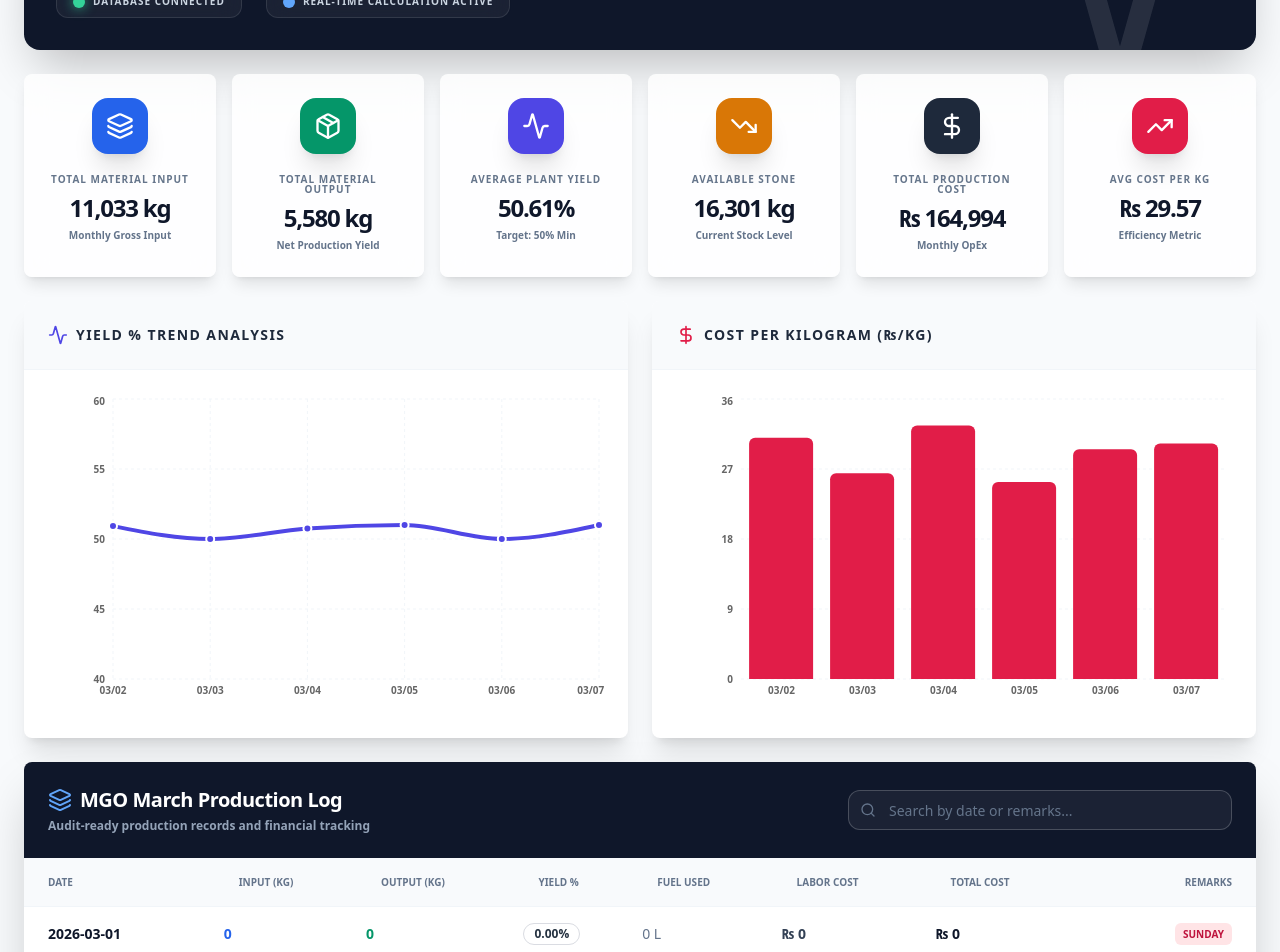
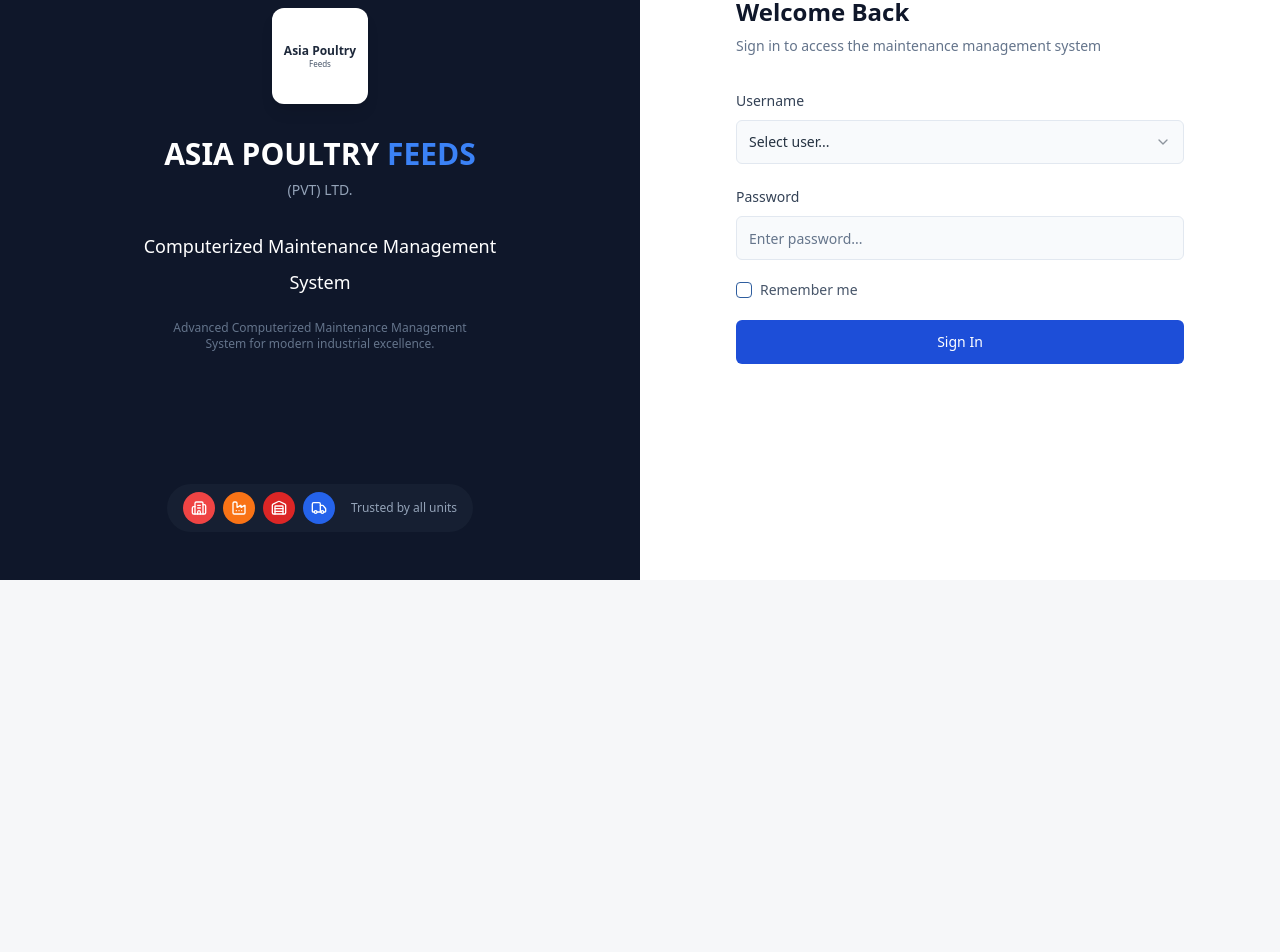
Before and after one commit to cmmsasiaserver-netizen/furnace, a Next.js app: page / in a window 1280 px wide. Shown: the part 220-1172 px from the top of the page. After the commit the page ends 800 px from the top, so only its background shows below. Built offline with nearby package versions, Linux system fonts and the light colour scheme.

Commit message:
feat: add Asia Poultry Feeds CMMS login page

```diff
--- a/app/page.tsx
+++ b/app/page.tsx
@@ -1,208 +1,143 @@
-"use client"
+"use client";
 
-import { useState } from "react"
-import { useMGOStore } from "@/lib/store"
-import { Card, CardContent, CardHeader, CardTitle } from "@/components/ui/card"
-import { Table, TableBody, TableCell, TableHead, TableHeader, TableRow } from "@/components/ui/table"
+import { useState } from "react";
+import { Button } from "@/components/ui/button";
+import { Input } from "@/components/ui/input";
+import { Label } from "@/components/ui/label";
+import { Checkbox } from "@/components/ui/checkbox";
 import {
-  BarChart, Bar, XAxis, YAxis, CartesianGrid, Tooltip, ResponsiveContainer, Legend, LineChart, Line
-} from "recharts"
-import {
-  TrendingUp, TrendingDown, Package, Fuel, DollarSign, Users, Activity, Layers, Search
-} from "lucide-react"
-import { Badge } from "@/components/ui/badge"
-import { Input } from "@/components/ui/input"
+  Select,
+  SelectContent,
+  SelectItem,
+  SelectTrigger,
+  SelectValue,
+} from "@/components/ui/select";
+import { Building2, Factory, Warehouse, Truck } from "lucide-react";
 
-export default function MGOPage() {
-  const { records } = useMGOStore()
-  const [search, setSearch] = useState("")
-
-  // Calculations
-  const filtered = records.filter(r => r.date.includes(search) || r.remarks.toLowerCase().includes(search.toLowerCase()))
-  const lastRecord = records[records.length - 1]
-  const totalInput = records.reduce((acc, r) => acc + r.materialInput, 0)
-  const totalOutput = records.reduce((acc, r) => acc + r.materialOutput, 0)
-  const avgYield = records.filter(r => r.yield > 0).reduce((acc, r) => acc + r.yield, 0) / records.filter(r => r.yield > 0).length
-  const totalCost = records.reduce((acc, r) => acc + r.totalCost, 0)
-
-  const chartData = records.filter(r => r.materialInput > 0).map(r => ({
-    name: r.date.split('-').slice(1).join('/'),
-    yield: r.yield,
-    costKg: r.costPerKg,
-    input: r.materialInput,
-    output: r.materialOutput
-  }))
-
-  const statCards = [
-    { label: "Total Material Input", value: `${totalInput.toLocaleString()} kg`, sub: "Monthly Gross Input", icon: Layers, color: "bg-blue-600" },
-    { label: "Total Material Output", value: `${totalOutput.toLocaleString()} kg`, sub: "Net Production Yield", icon: Package, color: "bg-emerald-600" },
-    { label: "Average Plant Yield", value: `${avgYield.toFixed(2)}%`, sub: "Target: 50% Min", icon: Activity, color: "bg-indigo-600" },
-    { label: "Available Stone", value: `${lastRecord?.availableStone.toLocaleString()} kg`, sub: "Current Stock Level", icon: TrendingDown, color: "bg-amber-600" },
-    { label: "Total Production Cost", value: `₨ ${totalCost.toLocaleString()}`, sub: "Monthly OpEx", icon: DollarSign, color: "bg-slate-800" },
-    { label: "Avg Cost per kg", value: `₨ ${(totalCost / totalOutput || 0).toFixed(2)}`, sub: "Efficiency Metric", icon: TrendingUp, color: "bg-rose-600" },
-  ]
+export default function LoginPage() {
+  const [rememberMe, setRememberMe] = useState(false);
 
   return (
-    <div className="min-h-screen bg-slate-50 p-6 flex flex-col gap-6 font-sans">
-      {/* Premium Header */}
-      <div className="bg-slate-900 text-white rounded-2xl p-8 shadow-2xl relative overflow-hidden">
-        <div className="absolute top-0 right-0 opacity-10 p-10">
-          <Activity className="h-64 w-64" />
+    <div className="min-h-screen flex">
+      {/* Left Side - Dark Blue Panel */}
+      <div className="hidden lg:flex lg:w-1/2 bg-slate-900 flex-col items-center justify-center px-12 relative">
+        {/* Logo */}
+        <div className="mb-8">
+          <div className="w-24 h-24 bg-white rounded-xl flex items-center justify-center shadow-lg">
+            <div className="text-center">
+              <div className="text-xs font-semibold text-slate-800 leading-tight">
+                Asia Poultry
+              </div>
+              <div className="text-[8px] text-slate-600">Feeds</div>
+            </div>
+          </div>
         </div>
-        <div className="relative z-10">
-          <Badge className="bg-blue-500 hover:bg-blue-600 text-white font-black mb-4">PRODUCTION MODULE v1.0</Badge>
-          <h1 className="text-4xl font-black tracking-tighter">MGO Management Software</h1>
-          <p className="text-slate-400 text-lg font-medium mt-2">Material Guarding & Operations Tracking — March 2026 Fleet</p>
 
-          <div className="flex items-center gap-6 mt-8 flex-wrap">
-            <div className="flex items-center gap-2 px-4 py-2 bg-white/5 rounded-xl border border-white/10 backdrop-blur-md">
-              <div className="h-3 w-3 rounded-full bg-emerald-400 shadow-[0_0_12px_rgba(52,211,153,0.8)]" />
-              <span className="text-slate-300 font-bold uppercase tracking-widest text-[10px]">Database Connected</span>
+        {/* Company Name */}
+        <h1 className="text-3xl font-bold text-white text-center mb-2">
+          ASIA POULTRY <span className="text-blue-500">FEEDS</span>
+        </h1>
+        <p className="text-sm text-slate-400 mb-8">(PVT) LTD.</p>
+
+        {/* System Title */}
+        <h2 className="text-lg text-white text-center mb-2">
+          Computerized Maintenance Management
+        </h2>
+        <h2 className="text-lg text-white text-center mb-6">System</h2>
+
+        {/* Subtitle */}
+        <p className="text-xs text-slate-500 text-center max-w-xs">
+          Advanced Computerized Maintenance Management System for modern
+          industrial excellence.
+        </p>
+
+        {/* Company Units */}
+        <div className="absolute bottom-12 flex items-center gap-4">
+          <div className="flex items-center gap-2 bg-slate-800/50 px-4 py-2 rounded-full">
+            <div className="w-8 h-8 bg-red-500 rounded-full flex items-center justify-center">
+              <Building2 className="w-4 h-4 text-white" />
             </div>
-            <div className="flex items-center gap-2 px-4 py-2 bg-white/5 rounded-xl border border-white/10 backdrop-blur-md">
-              <div className="h-3 w-3 rounded-full bg-blue-400" />
-              <span className="text-slate-300 font-bold uppercase tracking-widest text-[10px]">Real-time Calculation Active</span>
+            <div className="w-8 h-8 bg-orange-500 rounded-full flex items-center justify-center">
+              <Factory className="w-4 h-4 text-white" />
             </div>
+            <div className="w-8 h-8 bg-red-600 rounded-full flex items-center justify-center">
+              <Warehouse className="w-4 h-4 text-white" />
+            </div>
+            <div className="w-8 h-8 bg-blue-600 rounded-full flex items-center justify-center">
+              <Truck className="w-4 h-4 text-white" />
+            </div>
+            <span className="text-xs text-slate-400 ml-2">Trusted by all units</span>
           </div>
         </div>
       </div>
 
-      {/* Stats Grid */}
-      <div className="grid grid-cols-1 md:grid-cols-3 lg:grid-cols-6 gap-4">
-        {statCards.map((card) => (
-          <Card key={card.label} className="border-none shadow-lg bg-white/80 backdrop-blur-md hover:shadow-xl transition-all duration-300 group">
-            <CardContent className="p-6 flex flex-col items-center text-center gap-3">
-              <div className={`h-14 w-14 rounded-2xl ${card.color} flex items-center justify-center shadow-xl group-hover:scale-110 transition-transform`}>
-                <card.icon className="h-7 w-7 text-white" />
-              </div>
-              <div className="mt-2">
-                <p className="text-[10px] font-black text-muted-foreground uppercase tracking-widest leading-none mb-2">{card.label}</p>
-                <p className="text-2xl font-black text-slate-900 tracking-tighter">{card.value}</p>
-                <p className="text-[10px] text-slate-500 font-bold mt-1">{card.sub}</p>
-              </div>
-            </CardContent>
-          </Card>
-        ))}
-      </div>
+      {/* Right Side - Login Form */}
+      <div className="w-full lg:w-1/2 bg-white flex flex-col items-center justify-center px-8 sm:px-12 lg:px-16">
+        <div className="w-full max-w-md">
+          <h2 className="text-2xl font-semibold text-slate-900 mb-2">
+            Welcome Back
+          </h2>
+          <p className="text-sm text-slate-500 mb-8">
+            Sign in to access the maintenance management system
+          </p>
 
-      {/* Analytics Row */}
-      <div className="grid grid-cols-1 lg:grid-cols-2 gap-6">
-        <Card className="border-none shadow-xl bg-white overflow-hidden">
-          <CardHeader className="bg-slate-50 border-b border-slate-100 p-6">
-            <CardTitle className="text-sm font-black uppercase tracking-widest flex items-center gap-2 text-slate-800">
-              <Activity className="h-5 w-5 text-indigo-600" />
-              Yield % Trend Analysis
-            </CardTitle>
-          </CardHeader>
-          <CardContent className="p-6">
-            <div className="h-80 w-full">
-              <ResponsiveContainer width="100%" height="100%">
-                <LineChart data={chartData}>
-                  <CartesianGrid strokeDasharray="3 3" stroke="#f1f5f9" />
-                  <XAxis dataKey="name" tick={{ fontSize: 10, fontWeight: 700 }} axisLine={false} tickLine={false} />
-                  <YAxis domain={[40, 60]} tick={{ fontSize: 10, fontWeight: 700 }} axisLine={false} tickLine={false} />
-                  <Tooltip
-                    contentStyle={{ borderRadius: '16px', border: 'none', boxShadow: '0 10px 15px -3px rgb(0 0 0 / 0.1)' }}
-                  />
-                  <Line type="monotone" dataKey="yield" stroke="#4f46e5" strokeWidth={4} dot={{ r: 4, fill: '#4f46e5', strokeWidth: 2, stroke: '#fff' }} activeDot={{ r: 8 }} />
-                </LineChart>
-              </ResponsiveContainer>
+          <form className="space-y-5">
+            {/* Username */}
+            <div className="space-y-2">
+              <Label htmlFor="username" className="text-sm font-medium text-slate-700">
+                Username
+              </Label>
+              <Select>
+                <SelectTrigger className="w-full h-11 bg-slate-50 border-slate-200">
+                  <SelectValue placeholder="Select user..." />
+                </SelectTrigger>
+                <SelectContent>
+                  <SelectItem value="admin">Administrator</SelectItem>
+                  <SelectItem value="manager">Maintenance Manager</SelectItem>
+                  <SelectItem value="supervisor">Supervisor</SelectItem>
+                  <SelectItem value="technician">Technician</SelectItem>
+                </SelectContent>
+              </Select>
             </div>
-          </CardContent>
-        </Card>
 
-        <Card className="border-none shadow-xl bg-white overflow-hidden">
-          <CardHeader className="bg-slate-50 border-b border-slate-100 p-6">
-            <CardTitle className="text-sm font-black uppercase tracking-widest flex items-center gap-2 text-slate-800">
-              <DollarSign className="h-5 w-5 text-rose-600" />
-              Cost per Kilogram (₨/kg)
-            </CardTitle>
-          </CardHeader>
-          <CardContent className="p-6">
-            <div className="h-80 w-full">
-              <ResponsiveContainer width="100%" height="100%">
-                <BarChart data={chartData}>
-                  <CartesianGrid strokeDasharray="3 3" stroke="#f1f5f9" vertical={false} />
-                  <XAxis dataKey="name" tick={{ fontSize: 10, fontWeight: 700 }} axisLine={false} tickLine={false} />
-                  <YAxis tick={{ fontSize: 10, fontWeight: 700 }} axisLine={false} tickLine={false} />
-                  <Tooltip
-                    contentStyle={{ borderRadius: '16px', border: 'none', boxShadow: '0 10px 15px -3px rgb(0 0 0 / 0.1)' }}
-                  />
-                  <Bar dataKey="costKg" fill="#e11d48" radius={[6, 6, 0, 0]} />
-                </BarChart>
-              </ResponsiveContainer>
-            </div>
-          </CardContent>
-        </Card>
-      </div>
-
-      {/* Production Log Table */}
-      <Card className="border-none shadow-2xl bg-white overflow-hidden">
-        <CardHeader className="bg-slate-900 text-white p-6">
-          <div className="flex flex-col md:flex-row md:items-center justify-between gap-4">
-            <div>
-              <CardTitle className="text-xl font-black flex items-center gap-2">
-                <Layers className="h-6 w-6 text-blue-400" />
-                MGO March Production Log
-              </CardTitle>
-              <p className="text-slate-400 text-xs font-bold mt-1">Audit-ready production records and financial tracking</p>
-            </div>
-            <div className="relative max-w-sm w-full">
-              <Search className="absolute left-3 top-1/2 -translate-y-1/2 h-4 w-4 text-slate-500" />
+            {/* Password */}
+            <div className="space-y-2">
+              <Label htmlFor="password" className="text-sm font-medium text-slate-700">
+                Password
+              </Label>
               <Input
-                placeholder="Search by date or remarks..."
-                value={search}
-                onChange={e => setSearch(e.target.value)}
-                className="pl-10 h-10 bg-white/5 border-white/20 text-white rounded-xl focus:ring-blue-500"
+                id="password"
+                type="password"
+                placeholder="Enter password..."
+                className="h-11 bg-slate-50 border-slate-200"
               />
             </div>
-          </div>
-        </CardHeader>
-        <CardContent className="p-0">
-          <div className="overflow-x-auto">
-            <Table>
-              <TableHeader>
-                <TableRow className="bg-slate-50 border-b border-slate-100 hover:bg-slate-50">
-                  <TableHead className="font-black text-[10px] uppercase text-slate-500 px-6">Date</TableHead>
-                  <TableHead className="font-black text-[10px] uppercase text-slate-500">Input (kg)</TableHead>
-                  <TableHead className="font-black text-[10px] uppercase text-slate-500">Output (kg)</TableHead>
-                  <TableHead className="font-black text-[10px] uppercase text-slate-500">Yield %</TableHead>
-                  <TableHead className="font-black text-[10px] uppercase text-slate-500">Fuel Used</TableHead>
-                  <TableHead className="font-black text-[10px] uppercase text-slate-500">Labor Cost</TableHead>
-                  <TableHead className="font-black text-[10px] uppercase text-slate-500">Total Cost</TableHead>
-                  <TableHead className="font-black text-[10px] uppercase text-slate-500 text-right px-6">Remarks</TableHead>
-                </TableRow>
-              </TableHeader>
-              <TableBody>
-                {filtered.map((record) => (
-                  <TableRow key={record.id} className="hover:bg-slate-50/50 transition-colors">
-                    <td className="px-6 py-4 font-black text-slate-900">{record.date}</td>
-                    <td className="py-4 font-bold text-blue-600">{record.materialInput.toLocaleString()}</td>
-                    <td className="py-4 font-bold text-emerald-600">{record.materialOutput.toLocaleString()}</td>
-                    <td className="py-4">
-                      <Badge variant={record.yield > 50 ? "default" : "outline"} className={record.yield > 50 ? "bg-emerald-500" : ""}>
-                        {record.yield.toFixed(2)}%
-                      </Badge>
-                    </td>
-                    <td className="py-4 text-slate-500 font-medium">{record.fuelUsed.toLocaleString()} L</td>
-                    <td className="py-4 text-slate-700 font-bold">₨ {record.laborCost.toLocaleString()}</td>
-                    <td className="py-4 text-slate-900 font-black">₨ {record.totalCost.toLocaleString()}</td>
-                    <td className="px-6 py-4 text-right">
-                      <span className={`text-[10px] font-black uppercase px-2 py-1 rounded-md ${record.remarks === 'ok' ? 'bg-emerald-100 text-emerald-700' : 'bg-rose-100 text-rose-700'}`}>
-                        {record.remarks}
-                      </span>
-                    </td>
-                  </TableRow>
-                ))}
-              </TableBody>
-            </Table>
-          </div>
-        </CardContent>
-      </Card>
 
-      <div className="flex justify-center text-[10px] font-bold text-slate-400 uppercase tracking-widest mt-4">
-        © 2026 MGO Management Software • Financial Year 2025-26 • Asia Poultry Feeds
+            {/* Remember Me */}
+            <div className="flex items-center space-x-2">
+              <Checkbox
+                id="remember"
+                checked={rememberMe}
+                onCheckedChange={(checked) => setRememberMe(checked as boolean)}
+              />
+              <Label
+                htmlFor="remember"
+                className="text-sm font-normal text-slate-600 cursor-pointer"
+              >
+                Remember me
+              </Label>
+            </div>
+
+            {/* Sign In Button */}
+            <Button
+              type="submit"
+              className="w-full h-11 bg-blue-700 hover:bg-blue-800 text-white font-medium"
+            >
+              Sign In
+            </Button>
+          </form>
+        </div>
       </div>
     </div>
-  )
+  );
 }
```
Also changed, not shown: 1 other file (tests, documents, lock files or other folders).
